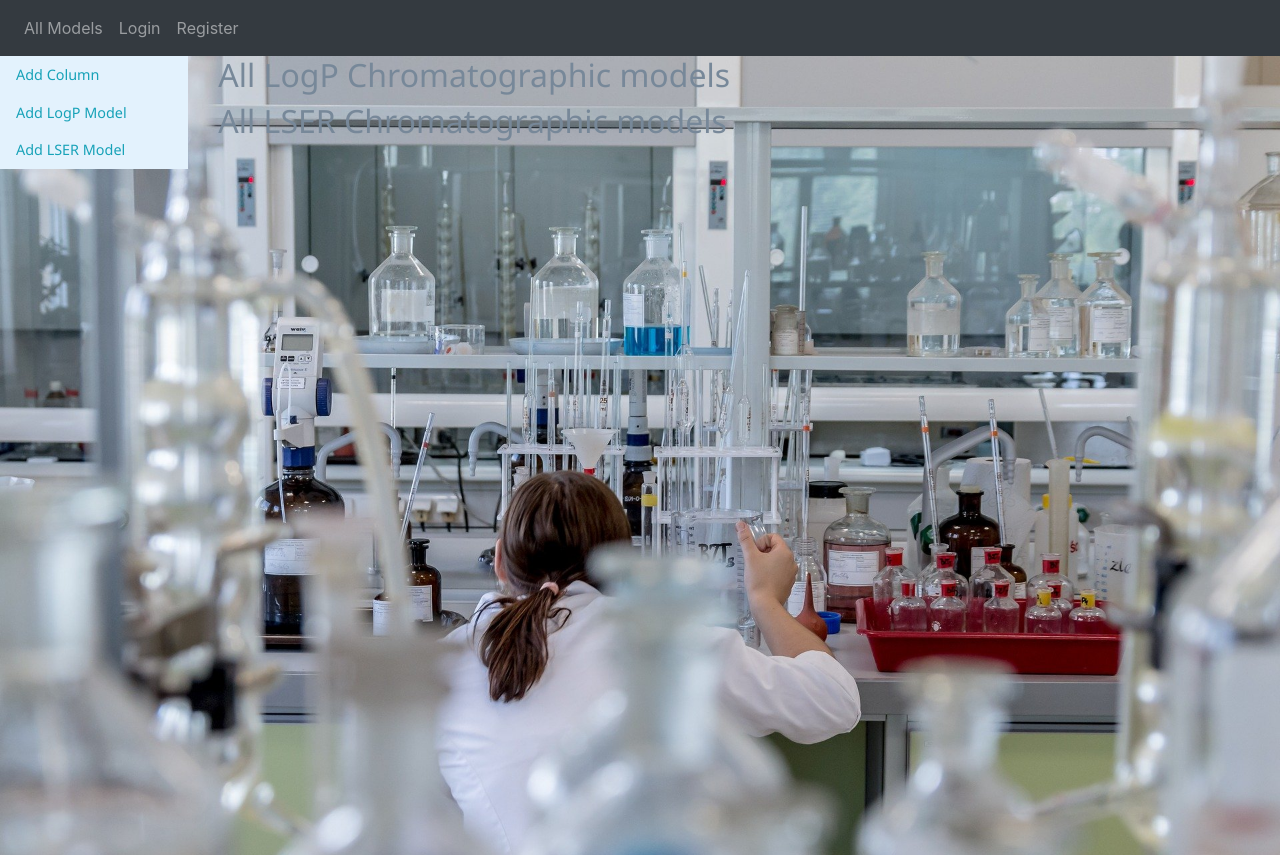
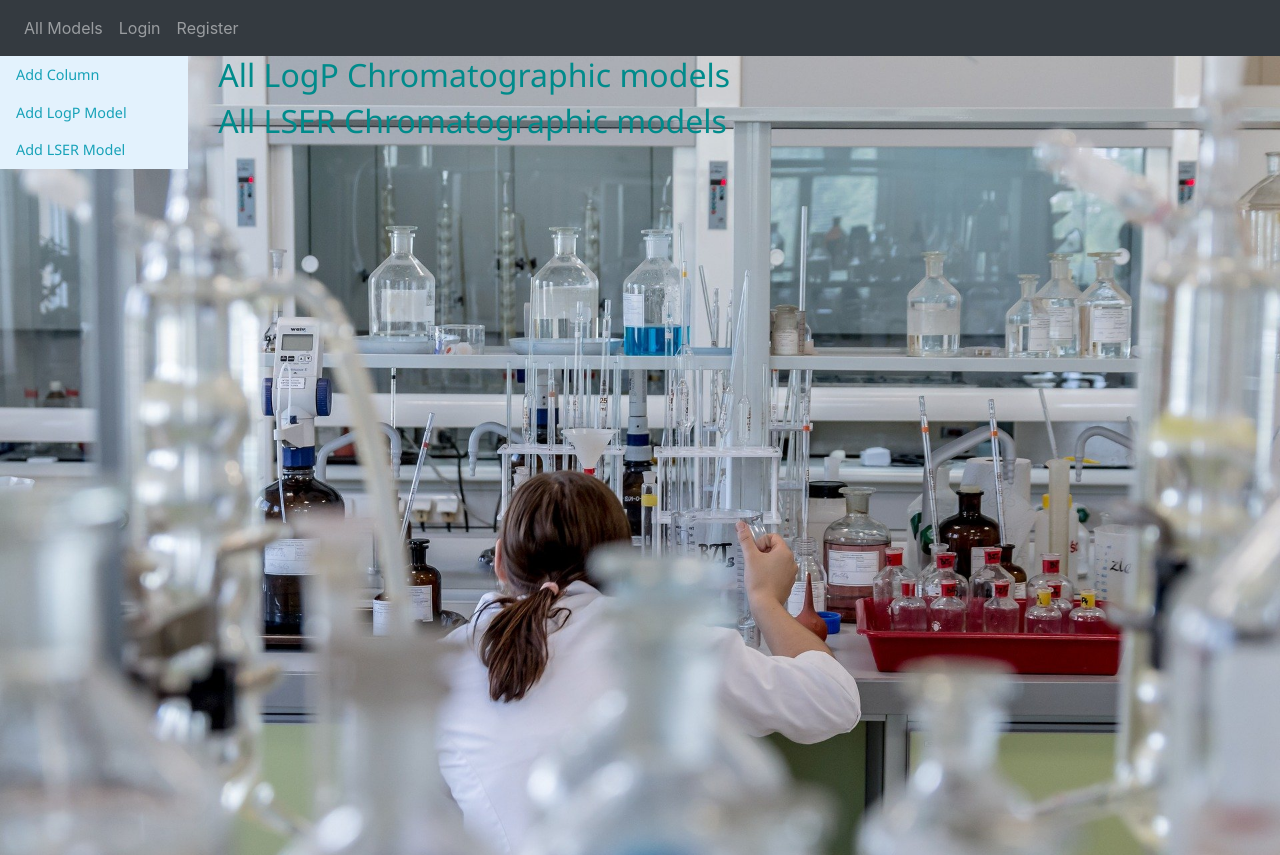
Before and after one commit to RamanSabeshkin/Chromatography_project, a Django app: page / in a window 1280 px wide. Shown: the top 855 px of the page. Run offline with Django 3.2, Linux system fonts and the light colour scheme; data that the repository does not hold is empty; some libraries are stand-ins or nearby versions.

Commit message:
11 commit: 1. Final

```diff
--- a/Chromatography/static/style.css
+++ b/Chromatography/static/style.css
@@ -16,5 +16,5 @@ h3 {
 }
 
 h2 {
-    color: lightslategray;
+    color: darkcyan;
 }
--- a/Chromatography/templates/columns_and_models/detailed_column.html
+++ b/Chromatography/templates/columns_and_models/detailed_column.html
@@ -53,7 +53,7 @@
                 Silica: {{ column.silica}}
             </p>
             <p>
-                Silica: {{ column.author}}
+                Author: {{ column.author}}
             </p>
             <a href="/delete_column/{{column.id}}"> Delete Column </a><br>
             <a href="{% url "chromatography:all_columns" %}"> Back to all Chromatographic columns </a>
```
Also changed, not shown: 1 other file.
